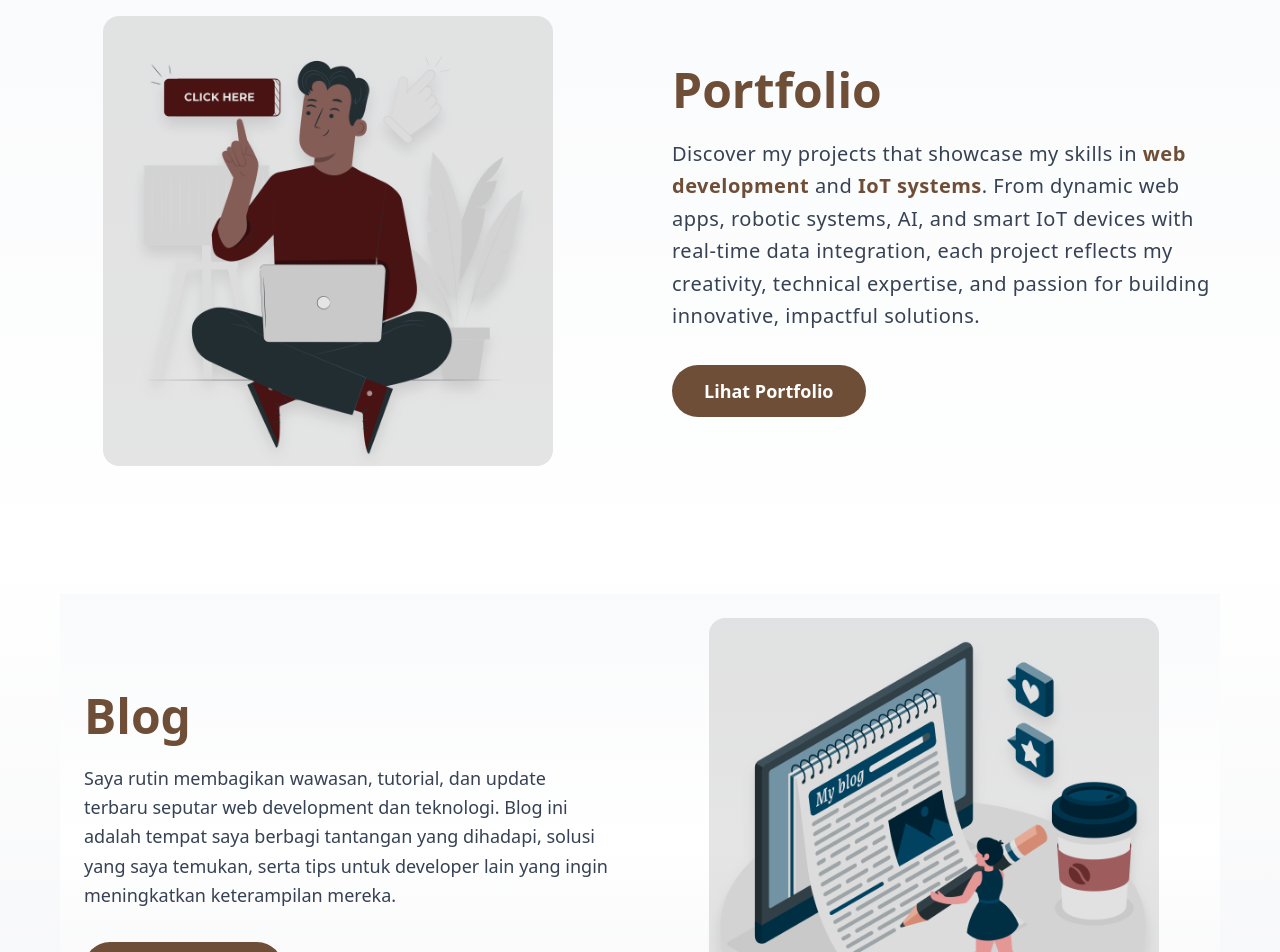
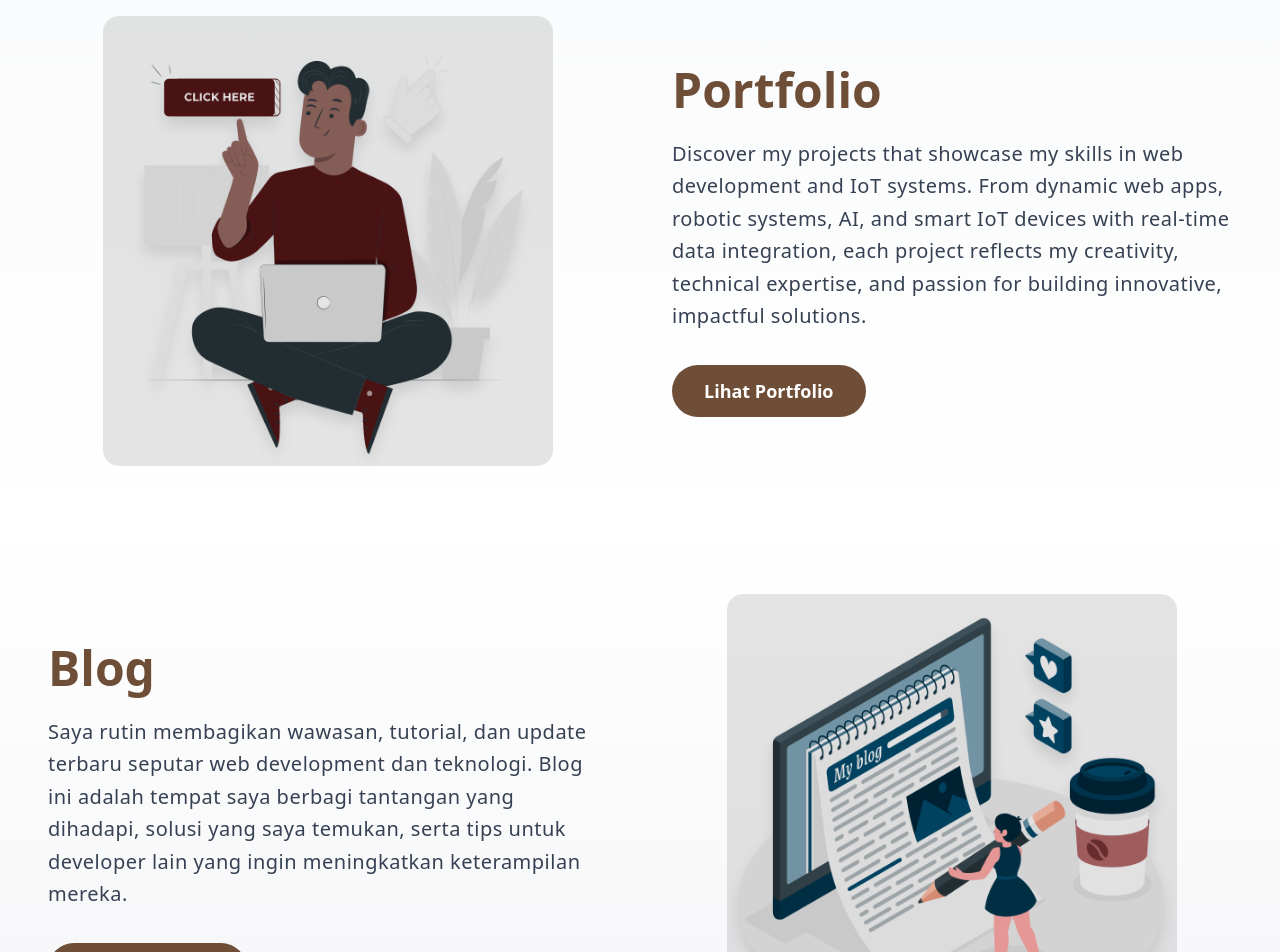
Before and after one commit to zeppyx13/Profile, a Next.js app: page / in a window 1280 px wide. Shown: the part 1360-2312 px from the top of the page. Built offline with nearby package versions, Linux system fonts and the light colour scheme.

Commit message:
page section partials

```diff
--- a/src/Partials/Button/Button.tsx
+++ b/src/Partials/Button/Button.tsx
@@ -9,7 +9,6 @@ interface ButtonProps {
 
 const Button: React.FC<ButtonProps> = ({ style = "", link, title }) => {
     return (
-        <div className="flex justify-center gap-4">
         <motion.a
             href={link}
             className={`${style} px-6 py-3 transition`}
@@ -18,7 +17,6 @@ const Button: React.FC<ButtonProps> = ({ style = "", link, title }) => {
         >
             {title}
         </motion.a>
-        </div>
     );
 };
 
--- /dev/null
+++ b/src/Partials/Section/SectionItem.tsx
@@ -0,0 +1,73 @@
+"use client";
+import Image from "next/image";
+import { motion } from "framer-motion";
+import Button from "../Button/Button";
+interface SectionItemProps {
+    title: string;
+    description: string;
+    buttonText: string;
+    buttonLink: string;
+    imageSrc: string;
+    reverse?: boolean;
+}
+
+const SectionItem: React.FC<SectionItemProps> = ({
+    title,
+    description,
+    buttonText,
+    buttonLink,
+    imageSrc,
+    reverse = false,
+}) => {
+    return (
+        <div
+            className={`flex flex-col ${reverse ? "md:flex-row-reverse" : "md:flex-row"
+                } items-center justify-between gap-16`}
+        >
+            <motion.div
+                className="relative w-full md:w-1/2 flex justify-center"
+                initial={{ opacity: 0, x: reverse ? 50 : -50 }}
+                whileInView={{ opacity: 1, x: 0 }}
+                transition={{ duration: 0.8 }}
+                viewport={{ once: true }}
+            >
+                <motion.div
+                    className="relative group"
+                    whileHover={{ scale: 1.05 }}
+                    transition={{ type: "spring", stiffness: 200 }}
+                >
+                    <Image
+                        src={imageSrc}
+                        alt={title}
+                        width={450}
+                        height={450}
+                        className="drop-shadow-xl rounded-2xl"
+                        priority
+                    />
+                    <div className="absolute inset-0 rounded-2xl bg-black/10 group-hover:bg-black/20 transition duration-300" />
+                </motion.div>
+            </motion.div>
+            <motion.div
+                className="w-full md:w-1/2 text-center md:text-left"
+                initial={{ opacity: 0, x: reverse ? -50 : 50 }}
+                whileInView={{ opacity: 1, x: 0 }}
+                transition={{ duration: 0.8, delay: 0.2 }}
+                viewport={{ once: true }}
+            >
+                <h2 className="text-4xl md:text-5xl font-extrabold text-gray-900 mb-6">
+                    <span className="text-[#6F4E37]">{title}</span>
+                </h2>
+                <p className="text-gray-700 text-lg md:text-xl leading-relaxed tracking-wide mb-8">
+                    {description}
+                </p>
+                <Button
+                    link={buttonLink}
+                    title={buttonText}
+                    style="inline-block px-8 py-3 rounded-full bg-[#6F4E37] text-white text-lg font-semibold hover:bg-[#5b3e2e] shadow-xl hover:shadow-2xl transition duration-300"
+                />
+            </motion.div>
+        </div>
+    );
+};
+
+export default SectionItem;
--- /dev/null
+++ b/src/Partials/Section/SectionWrapper.tsx
@@ -0,0 +1,23 @@
+"use client";
+
+import React from "react";
+
+interface SectionWrapperProps {
+    children: React.ReactNode;
+    id?: string;
+}
+
+const SectionWrapper: React.FC<SectionWrapperProps> = ({ children, id }) => {
+    return (
+        <section
+            id={id}
+            className="relative bg-gradient-to-b from-gray-50 via-white to-gray-100 py-24"
+        >
+            <div className="max-w-7xl mx-auto px-6 lg:px-12 space-y-32">
+                {children}
+            </div>
+        </section>
+    );
+};
+
+export default SectionWrapper;
--- a/src/components/PageSection/index.tsx
+++ b/src/components/PageSection/index.tsx
@@ -1,126 +1,28 @@
 "use client";
-import Image from "next/image";
-import { motion } from "framer-motion";
+import SectionWrapper from "../../Partials/Section/SectionWrapper";
+import SectionItem from "../../Partials/Section/SectionItem";
 
 const PageSection = () => {
   return (
-    <section
-      id="portfolio"
-      className="relative bg-gradient-to-b from-gray-50 via-white to-gray-100 py-24"
-    >
-      <div className="max-w-7xl mx-auto px-6 lg:px-12 space-y-32">
-        {/* === Portfolio Section === */}
-        <div className="flex flex-col md:flex-row items-center justify-between gap-16">
-          {/* Image Side */}
-          <motion.div
-            className="relative w-full md:w-1/2 flex justify-center"
-            initial={{ opacity: 0, x: -50 }}
-            whileInView={{ opacity: 1, x: 0 }}
-            transition={{ duration: 0.8 }}
-            viewport={{ once: true }}
-          >
-            <motion.div
-              className="relative group"
-              whileHover={{ scale: 1.05 }}
-              transition={{ type: "spring", stiffness: 200 }}
-            >
-              <Image
-                src="/images/portfolio.png"
-                alt="Portfolio Illustration"
-                width={450}
-                height={450}
-                className="drop-shadow-xl rounded-2xl"
-                priority
-              />
-              <div className="absolute inset-0 rounded-2xl bg-black/10 group-hover:bg-black/20 transition duration-300" />
-            </motion.div>
-          </motion.div>
-
-          {/* Text Content */}
-          <motion.div
-            className="w-full md:w-1/2 text-center md:text-left"
-            initial={{ opacity: 0, x: 50 }}
-            whileInView={{ opacity: 1, x: 0 }}
-            transition={{ duration: 0.8, delay: 0.2 }}
-            viewport={{ once: true }}
-          >
-            <h2 className="text-4xl md:text-5xl font-extrabold text-gray-900 mb-6">
-              <span className="text-[#6F4E37]">Portfolio</span>
-            </h2>
-            <p className="text-gray-700 text-lg md:text-xl leading-relaxed tracking-wide mb-8">
-              Discover my projects that showcase my skills in
-              <span className="font-bold text-[#6F4E37]"> web development</span> and
-              <span className="font-bold text-[#6F4E37]"> IoT systems</span>.
-              From dynamic web apps, robotic systems, AI, and smart IoT devices with real-time data integration,
-              each project reflects my creativity, technical expertise, and passion for building innovative, impactful solutions.
-            </p>
-            <motion.a
-              href="/Portfolio"
-              className="inline-block px-8 py-3 rounded-full bg-[#6F4E37] text-white text-lg font-semibold hover:bg-[#5b3e2e] shadow-xl hover:shadow-2xl transition duration-300"
-              whileHover={{ scale: 1.05 }}
-              whileTap={{ scale: 0.95 }}
-            >
-              Lihat Portfolio
-            </motion.a>
-          </motion.div>
-        </div>
-
-        {/* === Blog Section === */}
-        <div className="flex flex-col md:flex-row-reverse items-center justify-between gap-16 bg-gradient-to-b from-gray-50 via-white to-gray-100 m-3 p-6">
-          {/* Image Side */}
-          <motion.div
-            className="relative w-full md:w-1/2 flex justify-center"
-            initial={{ opacity: 0, x: 50 }}
-            whileInView={{ opacity: 1, x: 0 }}
-            transition={{ duration: 0.8 }}
-            viewport={{ once: true }}
-          >
-            <motion.div
-              className="relative group"
-              whileHover={{ scale: 1.05 }}
-              transition={{ type: "spring", stiffness: 200 }}
-            >
-              <Image
-                src="/images/blogging.png"
-                alt="Blog Illustration"
-                width={450}
-                height={450}
-                className="drop-shadow-xl rounded-2xl"
-                priority
-              />
-              <div className="absolute inset-0 rounded-2xl bg-black/10 group-hover:bg-black/20 transition duration-300" />
-            </motion.div>
-          </motion.div>
-
-          {/* Text Content */}
-          <motion.div
-            className="w-full md:w-1/2 text-center md:text-left"
-            initial={{ opacity: 0, x: -50 }}
-            whileInView={{ opacity: 1, x: 0 }}
-            transition={{ duration: 0.8, delay: 0.2 }}
-            viewport={{ once: true }}
-          >
-            <h2 className="text-4xl md:text-5xl font-extrabold text-gray-900 mb-6">
-              <span className="text-[#6F4E37]">Blog</span>
-            </h2>
-            <p className="text-gray-700 text-lg leading-relaxed mb-8">
-              Saya rutin membagikan wawasan, tutorial, dan update terbaru seputar
-              web development dan teknologi. Blog ini adalah tempat saya berbagi
-              tantangan yang dihadapi, solusi yang saya temukan, serta tips untuk
-              developer lain yang ingin meningkatkan keterampilan mereka.
-            </p>
-            <motion.a
-              href="https://blog.gungnanda.com"
-              className="inline-block px-8 py-3 rounded-full bg-[#6F4E37] text-white text-lg font-semibold hover:bg-[#5b3e2e] shadow-xl hover:shadow-2xl transition duration-300"
-              whileHover={{ scale: 1.05 }}
-              whileTap={{ scale: 0.95 }}
-            >
-              Discover Blog's
-            </motion.a>
-          </motion.div>
-        </div>
-      </div>
-    </section>
+    <SectionWrapper id="portfolio">
+      {/* Portfolio Section */}
+      <SectionItem
+        title="Portfolio"
+        description="Discover my projects that showcase my skills in web development and IoT systems. From dynamic web apps, robotic systems, AI, and smart IoT devices with real-time data integration, each project reflects my creativity, technical expertise, and passion for building innovative, impactful solutions."
+        buttonText="Lihat Portfolio"
+        buttonLink="/Portfolio"
+        imageSrc="/images/portfolio.png"
+      />
+      {/* Blog Section */}
+      <SectionItem
+        title="Blog"
+        description="Saya rutin membagikan wawasan, tutorial, dan update terbaru seputar web development dan teknologi. Blog ini adalah tempat saya berbagi tantangan yang dihadapi, solusi yang saya temukan, serta tips untuk developer lain yang ingin meningkatkan keterampilan mereka."
+        buttonText="Discover Blog's"
+        buttonLink="https://blog.gungnanda.com"
+        imageSrc="/images/blogging.png"
+        reverse
+      />
+    </SectionWrapper>
   );
 };
 
```
Lines whose indentation alone changed are shown as unchanged.
